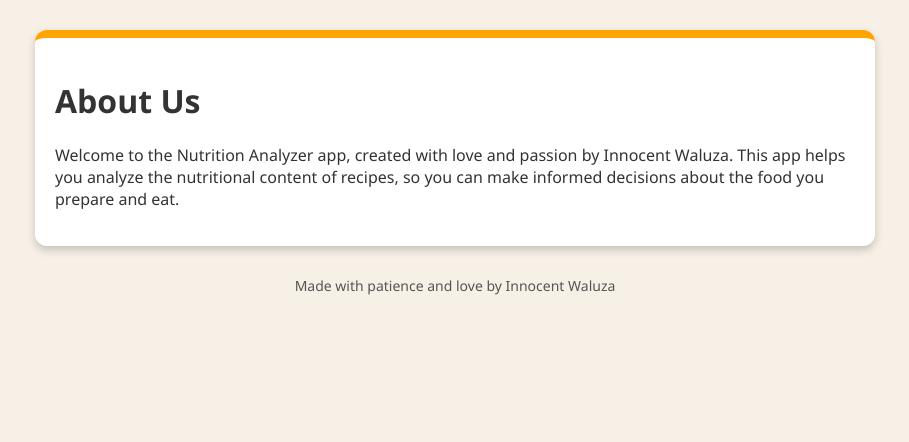
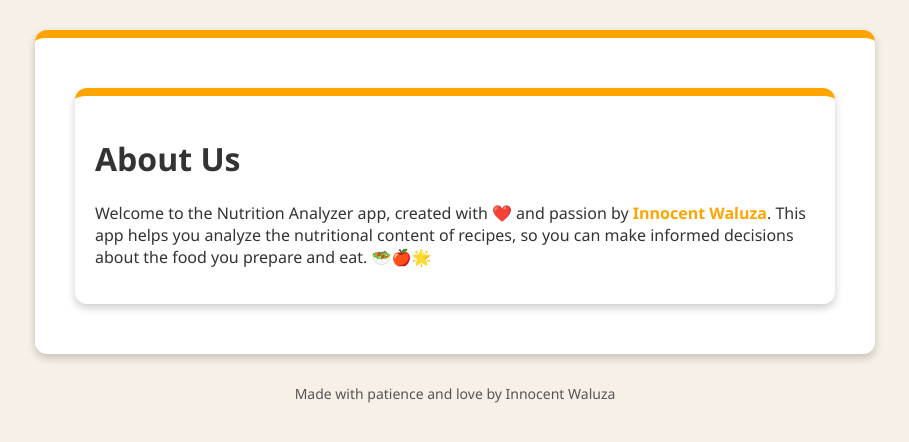
Before and after one commit to inno-waluza/nutrition-analyzer, a Django app: page /about/ in a window 1280 px wide. Shown: the part 52-494 px from the top of the page, without its empty margins (185-1094 px from the left). Run offline with Django 5.2, Linux system fonts and the light colour scheme.

Commit message:
about page with emojis

```diff
--- a/nutrition_analyzer/templates/about.html
+++ b/nutrition_analyzer/templates/about.html
@@ -1,8 +1,10 @@
 {% extends 'base.html' %}
 
-{% block title %}About{% endblock %}
+{% block title %}About Us{% endblock %}
 
 {% block content %}
-<h1>About Us</h1>
-<p>Welcome to the Nutrition Analyzer app, created with love and passion by Innocent Waluza. This app helps you analyze the nutritional content of recipes, so you can make informed decisions about the food you prepare and eat.</p>
+    <div class="container">
+        <h1>About Us</h1>
+        <p>Welcome to the Nutrition Analyzer app, created with ❤️ and passion by <a href="https://x.com/innowaluza" target="_blank" style="color: #FFA500; text-decoration: none; font-weight: bold;">Innocent Waluza</a>. This app helps you analyze the nutritional content of recipes, so you can make informed decisions about the food you prepare and eat. 🥗🍎🌟</p>
+    </div>
 {% endblock %}
```
